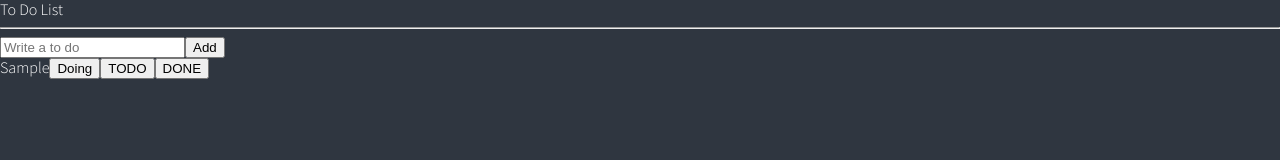
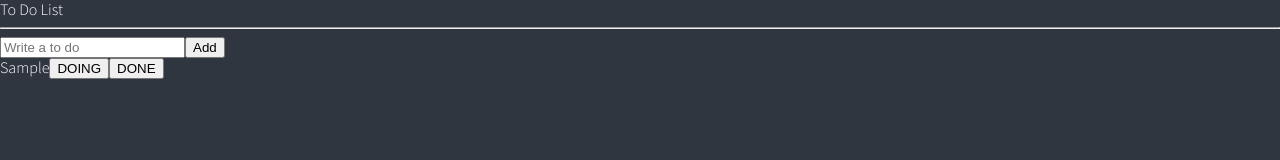
Before and after one commit to gayoungyeom/react-master, a React (Create React App) app: page / in a window 1280 px wide. Both pictures are taken after typing "Sample" into the empty fields and a click on the button "Add". Shown: the top 160 px of the page. Built offline with nearby package versions, Linux system fonts and the light colour scheme.

Commit message:
feat: ToDoList의 순서 그대로 교체

```diff
--- a/src/components/ToDo.tsx
+++ b/src/components/ToDo.tsx
@@ -1,12 +1,45 @@
-import { ITodo } from '../atoms';
+import { MouseEvent } from 'react';
+import { useSetRecoilState } from 'recoil';
+import { ITodo, toDoState } from '../atoms';
 
-function ToDo({ text }: ITodo) {
+function ToDo({ id, text, category }: ITodo) {
+  const setToDos = useSetRecoilState(toDoState);
+
+  const onClick = (e: MouseEvent<HTMLButtonElement>) => {
+    const {
+      currentTarget: { name },
+    } = e;
+
+    setToDos((oldToDos) => {
+      const targetIndex = oldToDos.findIndex((toDo) => toDo.id === id);
+      const oldTodo = oldToDos[targetIndex];
+      const newTodo = { ...oldTodo, category: name as ITodo['category'] };
+      return [
+        ...oldToDos.slice(0, targetIndex),
+        newTodo,
+        ...oldToDos.slice(targetIndex + 1),
+      ];
+    });
+  };
+
   return (
     <li>
       <span>{text}</span>
-      <button>Doing</button>
-      <button>TODO</button>
-      <button>DONE</button>
+      {category !== 'DOING' && (
+        <button name="DOING" onClick={onClick}>
+          DOING
+        </button>
+      )}
+      {category !== 'TODO' && (
+        <button name="TODO" onClick={onClick}>
+          TODO
+        </button>
+      )}
+      {category !== 'DONE' && (
+        <button name="DONE" onClick={onClick}>
+          DONE
+        </button>
+      )}
     </li>
   );
 }
```
